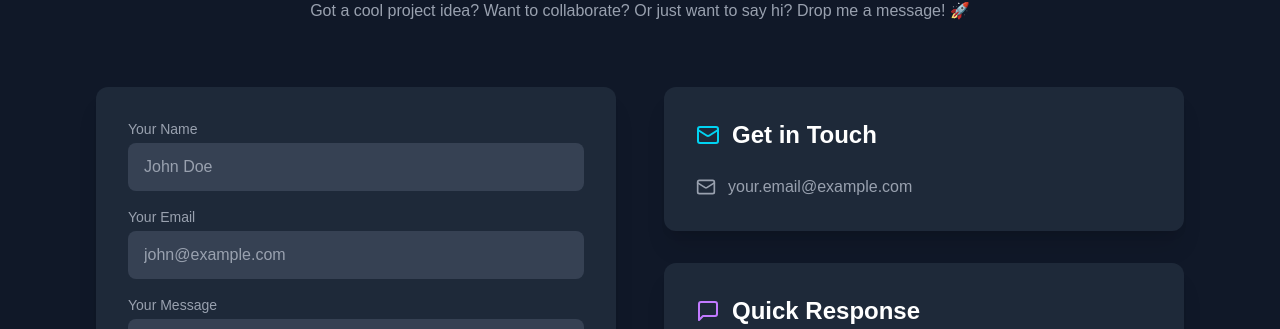
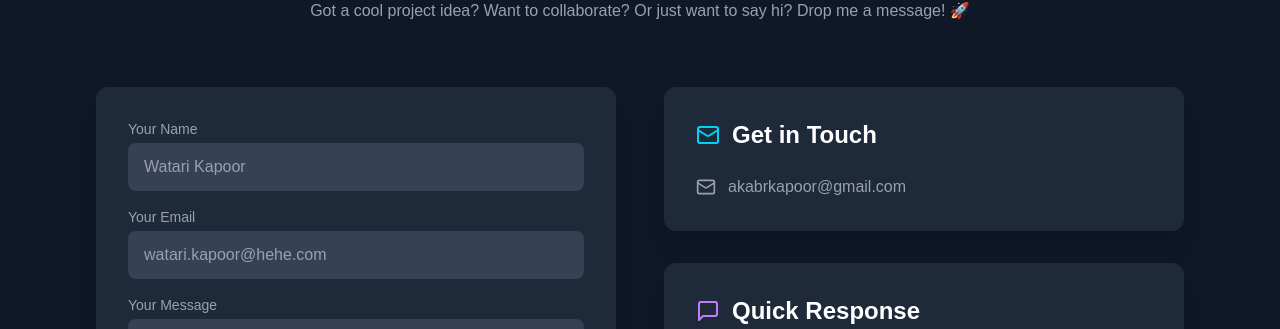
Before and after one commit to ABR-Kapoor/cv, a React (Vite) app: page / in a window 1280 px wide. Shown: the part 8692-9021 px from the top of the page. Built offline with nearby package versions, Linux system fonts and the light colour scheme.

Commit message:
Refactor ContactMe and LoadingScreen components; update content.json with new personal and educational details

```diff
--- a/src/components/ContactMe.tsx
+++ b/src/components/ContactMe.tsx
@@ -1,6 +1,6 @@
 // src/components/ContactMe.tsx
 import React, { useState } from 'react';
-import { motion, AnimatePresence } from 'framer-motion';
+import { motion } from 'framer-motion';
 import { Mail, Send, CheckCircle, MessageSquare } from 'lucide-react';
 import content from '../data/content.json';
 
@@ -14,7 +14,6 @@ const ContactMe = () => {
   const [isSubmitted, setIsSubmitted] = useState(false);
   const [currentEmoji, setCurrentEmoji] = useState('👋');
 
-  const emojis = ['👋', '💌', '🚀', '✨', '💻', '🎯'];
 
   const handleSubmit = async (e: React.FormEvent) => {
     e.preventDefault();
@@ -91,7 +90,7 @@ const ContactMe = () => {
                     onChange={(e) => setFormState(prev => ({ ...prev, name: e.target.value }))}
                     onFocus={() => handleInputFocus('😊')}
                     className="w-full px-4 py-3 rounded-lg bg-gray-700 text-white placeholder-gray-400 focus:outline-none focus:ring-2 focus:ring-cyan-500 transition-shadow"
-                    placeholder="John Doe"
+                    placeholder="Watari Kapoor"
                     whileFocus={{ scale: 1.02 }}
                   />
                 </div>
@@ -106,7 +105,7 @@ const ContactMe = () => {
                     onChange={(e) => setFormState(prev => ({ ...prev, email: e.target.value }))}
                     onFocus={() => handleInputFocus('📧')}
                     className="w-full px-4 py-3 rounded-lg bg-gray-700 text-white placeholder-gray-400 focus:outline-none focus:ring-2 focus:ring-cyan-500 transition-shadow"
-                    placeholder="john@example.com"
+                    placeholder="watari.kapoor@hehe.com"
                     whileFocus={{ scale: 1.02 }}
                   />
                 </div>
--- a/src/components/LoadingScreen.tsx
+++ b/src/components/LoadingScreen.tsx
@@ -1,4 +1,4 @@
-import React, { useState, useEffect } from 'react';
+import { useState, useEffect } from 'react';
 import { motion } from 'framer-motion';
 
 const LoadingScreen = () => {
--- a/src/components/PayAndFeedback.tsx
+++ b/src/components/PayAndFeedback.tsx
@@ -1,6 +1,6 @@
 import { useState, useEffect } from "react";
 import { AnimatePresence, motion } from "framer-motion";
-import { FiX } from "react-icons/fi";
+// ...existing code...
 
 interface IService {
   title: string;
--- a/src/data/content.json
+++ b/src/data/content.json
@@ -1,100 +1,154 @@
 {
   "personal": {
-    "name": "Radhe",
-    "title": "Future-ready Technocrat",
-    "tagline": "MCA Student • Data Science & AI Enthusiast • Hackathon Winner",
-    "email": "your.email@example.com",
+    "name": "Abeer Kapoor",
+    "title": "Industrial-level Software & Data Engineer",
+    "tagline": "Skilled in Java, Python, and full-stack development. Hackathon winner.",
+    "email": "akabrkapoor@gmail.com",
+    "phone": "9770075755",
     "location": "India",
-    "socialLinks": {
-      "github": "https://github.com/yourusername",
-      "linkedin": "https://linkedin.com/in/yourusername",
-      "twitter": "https://twitter.com/yourusername",
-      "instagram": "https://instagram.com/yourusername"
-    },
+    "socialLinks": [
+      { "type": "github", "url": "https://github.com/ABR-Kapoor" },
+      { "type": "linkedin", "url": "https://www.linkedin.com/in/abeer-kapoor/" },
+      { "type": "whatsapp", "url": "https://wa.me/9770075755" }
+    ],
     "funFacts": [
-      "Can debug with one eye closed 🧑‍💻",
-      "Professional pizza debugger 🍕",
-      "Turns coffee into code ☕",
-      "Bug whisperer 🐛",
-      "Keyboard ninja ⌨️"
+      "Rank #1 in BCA final",
+      "Honored by INAE, New Delhi",
+      "Hackathon Winner (IIT Bhilai)",
+      "Turns coffee into code",
+      "Bug whisperer"
     ]
   },
-  "education": {
-    "degrees": [
+  "education": [
     {
-        "title": "Master of Computer Applications (MCA)",
-        "institution": "ABC University",
-        "duration": "2022 - 2024",
-        "location": "City, State",
-        "gpa": "9.2",
+      "college": "Govt. V.Y.T. Post Graduate Autonomous College (Durg)",
+      "degree": "BCA - Bachelor's degree in Computer Applications",
+      "cgpa": "8.2",
+      "year": "2021-24",
+      "subjects": [
+        "Data Structures",
+        "Database Management Systems",
+        "Operating Systems",
+        "Software Engineering",
+        "Computer Networks",
+        "Python Programming"
+      ],
       "achievements": [
-          "Department Rank 1",
-          "Research paper published in IEEE",
-          "Led college tech community"
-        ],
-        "subjects": ["DS", "ML", "AI", "Cloud", "DSA"],
-        "performance": [90, 85, 88, 75, 95]
+        "CGPA: 8.2/10 - Excellent performance",
+        "Rank #1 in BCA final",
+        "Active participation in technical events and debates"
+      ]
     },
     {
-        "title": "Bachelor of Computer Applications (BCA)",
-        "institution": "XYZ College",
-        "duration": "2019 - 2022",
-        "location": "City, State",
-        "gpa": "8.9",
+      "college": "Bhilai Institute of Technology College (Bhilai)",
+      "degree": "Master’s in Computer Application",
+      "year": "2024-26",
+      "status": "Ongoing",
+      "subjects": [
+        "Advanced Java",
+        "Operating Systems",
+        "Software Engineering",
+        "Computer Networks",
+        "Artificial Intelligence",
+        "Advanced Database Systems"
+      ],
       "achievements": [
-          "Best Student Award",
-          "Won National Coding Competition",
-          "Published 2 technical articles"
+        "Hosting events as part of Association of MCA",
+        "Executive member, MCA Student Association",
+        "Hackathon Winner (IIT Bhilai, Youth Conclave 2024)",
+        "Honored by Indian National Academy of Engineering (INAE), New Delhi"
+      ]
+    }
   ],
-        "subjects": ["Java", "OS", "DBMS", "CN", "Python"],
-        "performance": [89, 92, 87, 80, 93]
-      }
-    ]
-  },
   "skills": {
-    "technical": [
-      { "name": "Python", "level": 90, "emoji": "🐍" },
-      { "name": "JavaScript/TypeScript", "level": 85, "emoji": "⚡" },
-      { "name": "React/Next.js", "level": 88, "emoji": "⚛️" },
-      { "name": "SQL/NoSQL", "level": 82, "emoji": "🗄️" },
-      { "name": "Machine Learning", "level": 75, "emoji": "🤖" }
+    "soft_skills": [
+      "Leadership",
+      "Self-Learner",
+      "Good at Negotiations",
+      "Managerial skills",
+      "Great prompt engineer",
+      "Questioning skill",
+      "Observation"
     ],
-    "soft": [
-      { "name": "Communication", "level": 90, "emoji": "🗣️" },
-      { "name": "Problem Solving", "level": 92, "emoji": "🧩" },
-      { "name": "Leadership", "level": 85, "emoji": "👑" },
-      { "name": "Teamwork", "level": 88, "emoji": "🤝" },
-      { "name": "Adaptability", "level": 87, "emoji": "🔄" }
+    "languages": [
+      "Java",
+      "Python",
+      "JavaScript",
+      "TypeScript",
+      "SQL (PostgreSQL, MySQL)",
+      "HTML",
+      "CSS"
+    ],
+    "frameworks_libraries": [
+      "React.js",
+      "Next.js",
+      "Node.js",
+      "Express.js",
+      "Spring Boot",
+      "Tailwind CSS",
+      "Scikit-learn",
+      "Pandas",
+      "NumPy",
+      "Matplotlib"
+    ],
+    "cloud_devops": [
+      "AWS (EC2, S3)",
+      "Docker",
+      "Firebase",
+      "Git/GitHub"
+    ],
+    "databases": [
+      "MongoDB",
+      "PostgreSQL",
+      "Firebase Firestore"
+    ],
+    "developer_tools": [
+      "Git",
+      "VS Code",
+      "Visual Studio",
+      "PyCharm",
+      "Net beans",
+      "Neon",
+      "Eclipse",
+      "Cursor",
+      "Clerk",
+      "Telegram Bot-Father",
+      "Google Firebase",
+      "FiGMA",
+      "Government APIs",
+      "ChatGPT",
+      "Gemini pro",
+      "Copilot",
+      "Perplexity",
+      "WhatsApp API",
+      "Payment gateway",
+      "Pinata for Web3 as IPFS"
+    ],
+    "other_tools": [
+      "Jupyter",
+      "VS Code",
+      "Figma",
+      "REST APIs",
+      "Telegram Bot API",
+      "Postman"
+    ],
+    "libraries": [
+      "Pandas",
+      "NumPy",
+      "Matplotlib",
+      "SqlConnection",
+      "NLP",
+      "RAG",
+      "Fine tuning",
+      "Scikit"
     ]
   },
   "experience": [
     {
-      "role": "Java Intern",
-      "company": "Innodeed Software Solutions",
-      "duration": "June 2023 – July 2023",
-      "description": "Worked on Java-based backend modules, learned industrial software practices.",
-      "highlights": [
-        "Developed RESTful APIs using Spring Boot 🚀",
-        "Implemented automated testing with JUnit ✅",
-        "Reduced API response time by 40% ⚡",
-        "Participated in daily stand-ups 🎯"
-      ],
-      "techStack": ["Java", "Spring Boot", "Git", "JUnit", "Agile"],
-      "funAchievement": "Named 'Bug Terminator' by the team 🦸‍♂️"
-    },
-    {
-      "role": "Freelance Data Analyst",
-      "company": "Independent Projects",
-      "duration": "2023 – Present",
-      "description": "Delivering data-driven insights using Python and visualization tools.",
-      "highlights": [
-        "Analyzed customer behavior patterns 📊",
-        "Created interactive dashboards 🎨",
-        "Increased client revenue by 25% 💰",
-        "Built automated data pipelines 🔄"
-      ],
-      "techStack": ["Python", "Pandas", "Tableau", "SQL"],
-      "funAchievement": "Turned messy data into happy clients 🎭"
+      "role": "Intern",
+      "company": "Innodeed Software Solution",
+      "duration": "July 2023 - August",
+      "length": "4 months"
     }
   ],
   "funEvents": [
@@ -146,18 +200,28 @@
   ],
   "projects": [
     {
-      "title": "LalaAm - Smart Agriculture Assistant 🌱",
-      "description": "AI-powered assistant that helps farmers with crop management and more!",
-      "techStack": ["Python", "TensorFlow", "OpenCV", "IoT", "Flask"],
-      "funFeatures": [
-        "Plant mood detector 🌿",
-        "Crop jokes generator 😄",
-        "Dancing sprinkler system 💃",
-        "Weather forecaster with memes 🌤️"
-      ],
-      "demoLink": "https://lalam.herokuapp.com",
-      "githubLink": "https://github.com/yourusername/lalam",
-      "emoji": "🌱"
+      "title": "Hackathon Winner",
+      "location": "IIT Bhilai",
+      "date": "December 2024",
+      "details": "Led the prototype of a gamified mobile app to reduce screen addiction in kids (ages 4–12)..."
+    },
+    {
+      "title": "Slobby : Ai Expert System, Business Ecosystem provider",
+      "version": "v1",
+      "date": "April 2025",
+      "details": "Developed a full-stack app that guided 50+ users in converting business ideas into AI-generated task roadmaps..."
+    },
+    {
+      "title": "Anbiden_Now_bot",
+      "platform": "Telegram bot",
+      "date": "June 2025",
+      "details": "Built a Telegram bot using Python, asyncio, and ConversationHandler for secure, real-time anonymous chats..."
+    },
+    {
+      "title": "Photogram",
+      "platform": "Web2 Social media platform",
+      "date": "May 2025",
+      "details": "Built a real-time social media platform using React.js, Firebase, and Material UI for content sharing and discovery..."
     }
   ],
   "awards": [
```
Lines whose indentation alone changed are shown as unchanged.
